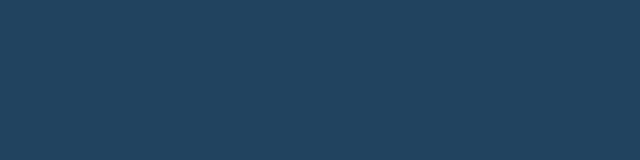
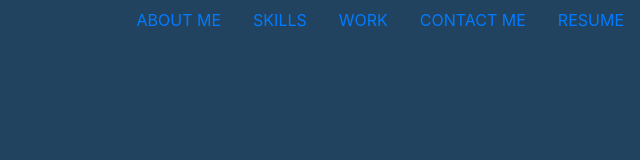
Before and after one commit to JackieNevermind/Bootstrap-Portfolio, a plain HTML site: page index.html in a window 1280 px wide. Shown: the whole page, without its empty margins (640-1280 px from the left). Drawn offline with nearby package versions, Linux system fonts and the light colour scheme.

Commit message:
push nav

```diff
--- a/index.html
+++ b/index.html
@@ -13,8 +13,25 @@
 
 </head>
 
-<body>
-
+<body id="page-top">
+    <!-- Navigation bar -->
+    <ul class="nav justify-content-end">
+        <li class="nav-item">
+          <a class="nav-link active" href="#">ABOUT ME</a>
+        </li>
+        <li class="nav-item">
+            <a class="nav-link active" href="#">SKILLS</a>
+          </li>
+        <li class="nav-item">
+          <a class="nav-link" href="#">WORK</a>
+        </li>
+        <li class="nav-item">
+          <a class="nav-link" href="#">CONTACT ME</a>
+        </li>
+        <li class="nav-item">
+            <a class="nav-link" href="#">RESUME</a>
+          </li>
+      </ul>
 
 
 
```
